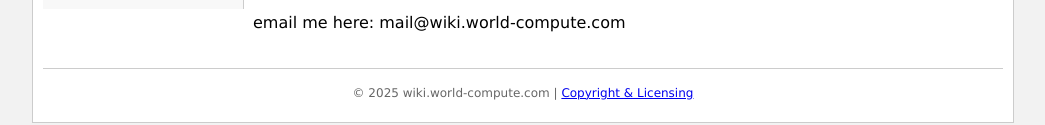
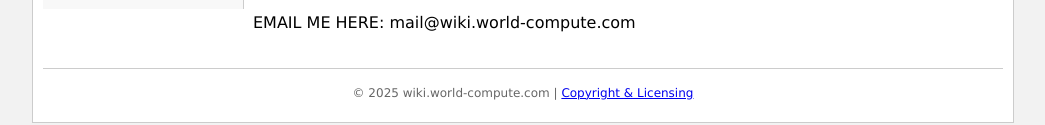
Before and after one commit to n0b0dy-arch-btw/wiki.world-compute.com, a plain HTML site: page index.html in a window 1280 px wide. Shown: the part 239-364 px from the top of the page, without its empty margins (117-1162 px from the left). Drawn offline with Linux system fonts and the light colour scheme.

Commit message:
Update index.html

```diff
--- a/index.html
+++ b/index.html
@@ -31,7 +31,7 @@
         <p>
             Click a category from the left to start exploring!
         </p>
-        <p>email me here: mail@wiki.world-compute.com</p>
+        <p>EMAIL ME HERE: mail@wiki.world-compute.com</p>
     </main>
 
     <footer>
```
